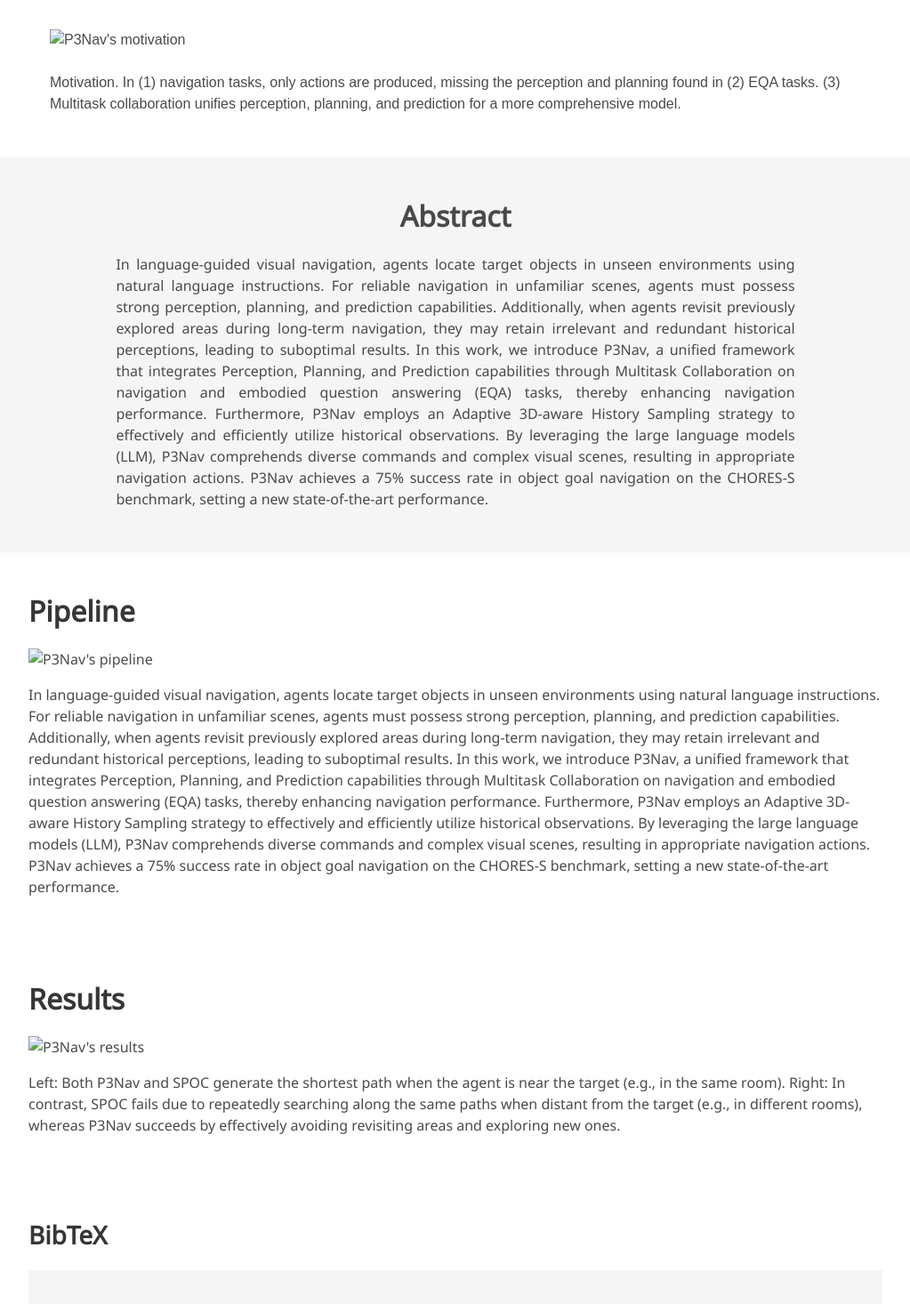
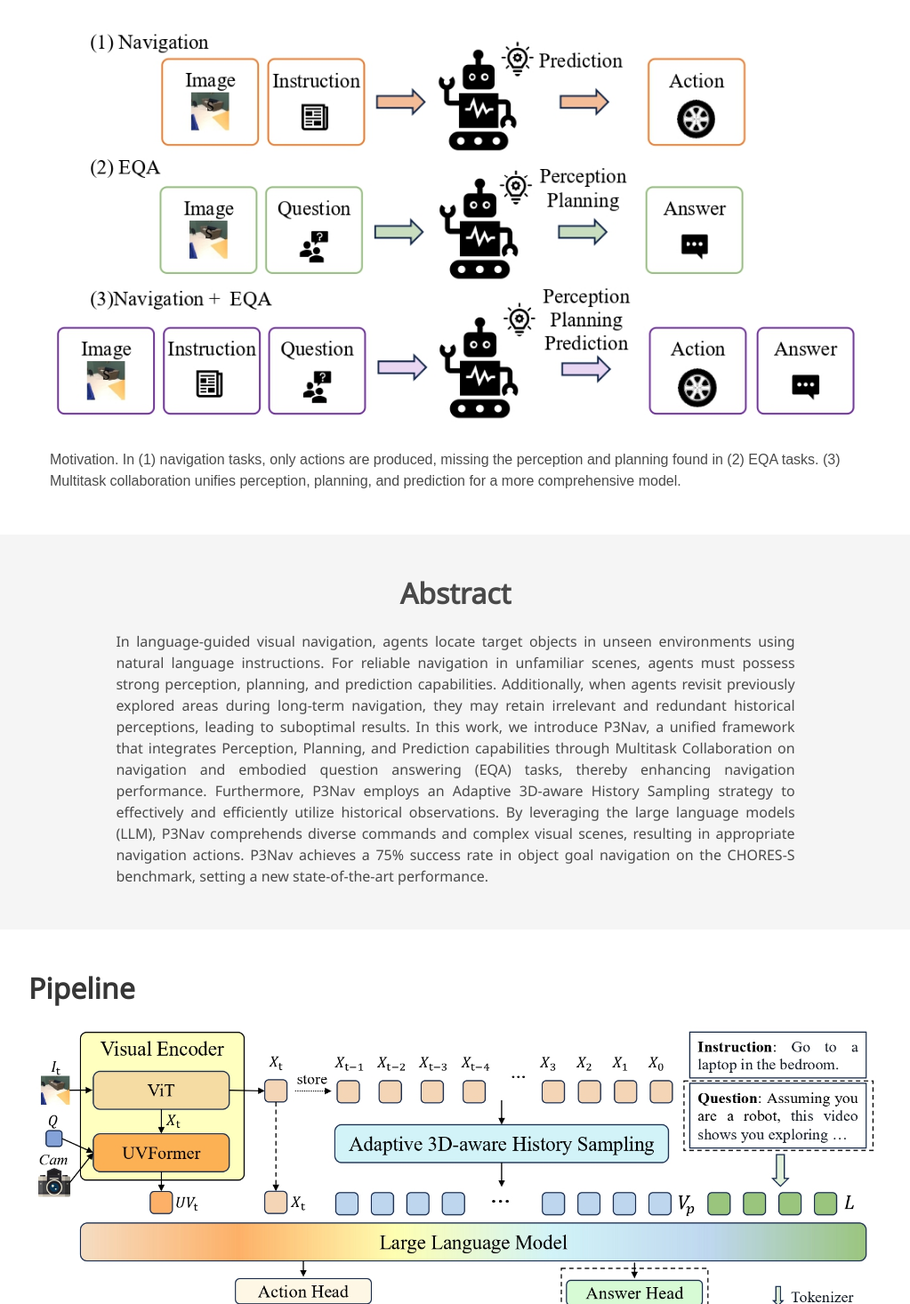
Before and after one commit to yvfengZhong/RoboTron-Nav, a plain HTML site: page index.html in a window 1280 px wide. Shown: the part 477-1943 px from the top of the page at 89% size, without its empty margins (128-1151 px from the left). Drawn offline with nearby package versions, Linux system fonts and the light colour scheme; some icons are missing; a web font is replaced by a local one.

Commit message:
add results

```diff
--- a/index.html
+++ b/index.html
@@ -101,7 +101,7 @@
 
                   <!-- Github link -->
                   <span class="link-block">
-                    <a href="https://github.com/yvfengZhong/P3Nav" target="_blank"
+                    <a href="" target="_blank"
                     class="external-link button is-normal is-rounded is-dark">
                     <span class="icon">
                       <i class="fab fa-github"></i>
@@ -134,7 +134,7 @@
   <div class="container is-max-desktop">
     <div class="hero-body">
       <p>
-        <img src="static/images/motivation.pdf" alt="P3Nav's motivation" class="blend-img-background center-image" style="max-width: 100%; height: auto;">
+        <img src="static/images/motivation.jpg" alt="P3Nav's motivation" class="blend-img-background center-image" style="max-width: 100%; height: auto;">
       </p>
       <br>
       <p>
@@ -170,7 +170,7 @@
         <div class="content">
           <h2 class="title is-3">Pipeline</h2>
          <p>
-              <img src="static/images/pipeline.pdf" alt="P3Nav's pipeline" class="blend-img-background center-image" style="max-width: 100%; height: auto;">
+              <img src="static/images/pipeline.jpg" alt="P3Nav's pipeline" class="blend-img-background center-image" style="max-width: 100%; height: auto;">
             </p>
             <p>
               In language-guided visual navigation, agents locate target objects in unseen environments using natural language instructions. For reliable navigation in unfamiliar scenes, agents must possess strong perception, planning, and prediction capabilities. Additionally, when agents revisit previously explored areas during long-term navigation, they may retain irrelevant and redundant historical perceptions, leading to suboptimal results. In this work, we introduce P3Nav, a unified framework that integrates Perception, Planning, and Prediction capabilities through Multitask Collaboration on navigation and embodied question answering (EQA) tasks, thereby enhancing navigation performance. Furthermore, P3Nav employs an Adaptive 3D-aware History Sampling strategy to effectively and efficiently utilize historical observations. By leveraging the large language models (LLM), P3Nav comprehends diverse commands and complex visual scenes, resulting in appropriate navigation actions. P3Nav achieves a 75% success rate in object goal navigation on the CHORES-S benchmark, setting a new state-of-the-art performance.
@@ -189,7 +189,7 @@
         <div class="content">
           <h2 class="title is-3">Results</h2>
          <p>
-              <img src="static/images/results.pdf" alt="P3Nav's results" class="blend-img-background center-image" style="max-width: 100%; height: auto;">
+              <img src="static/images/results.jpg" alt="P3Nav's results" class="blend-img-background center-image" style="max-width: 100%; height: auto;">
             </p>
             <p>
               Left: Both P3Nav and SPOC generate the shortest path when the agent is near the target (e.g., in the same room). Right: In contrast, SPOC fails due to repeatedly searching along the same paths when distant from the target (e.g., in different rooms), whereas P3Nav succeeds by effectively avoiding revisiting areas and exploring new ones.
```
Also changed, not shown: static/images/motivation.jpg (added), static/images/pipeline.jpg (added), static/images/results.jpg (added), 3 other files.
